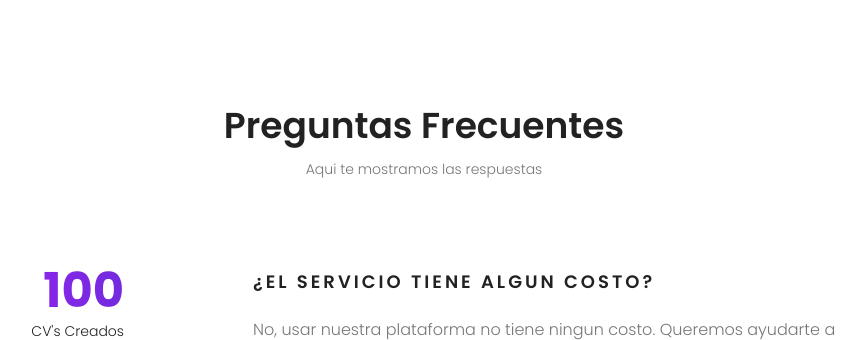
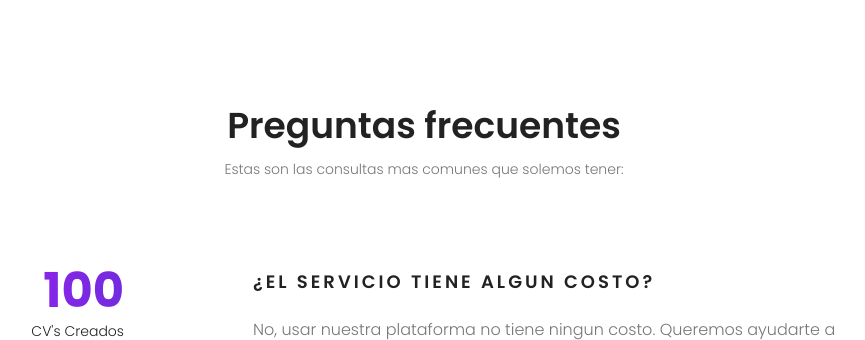
Before and after one commit to josemlegal/Hackathon, a Flask app: page / in a window 1280 px wide. Shown: the part 2105-2445 px from the top of the page, without its empty margins (216-1081 px from the left). Run offline with Flask 2, Linux system fonts and the light colour scheme; some libraries are stand-ins or nearby versions.

Commit message:
Cambios de texto en la pagina principal

```diff
--- a/templates/index.html
+++ b/templates/index.html
@@ -186,8 +186,8 @@
 					<div class="row d-flex justify-content-center">
 						<div class="menu-content pb-60 col-lg-8">
 							<div class="title text-center">
-								<h1 class="mb-10">Preguntas Frecuentes</h1>
-								<p>Aqui te mostramos las respuestas</p>
+								<h1 class="mb-10">Preguntas frecuentes</h1>
+								<p>Estas son las consultas mas comunes que solemos tener:</p>
 							</div>
 						</div>
 					</div>
```
